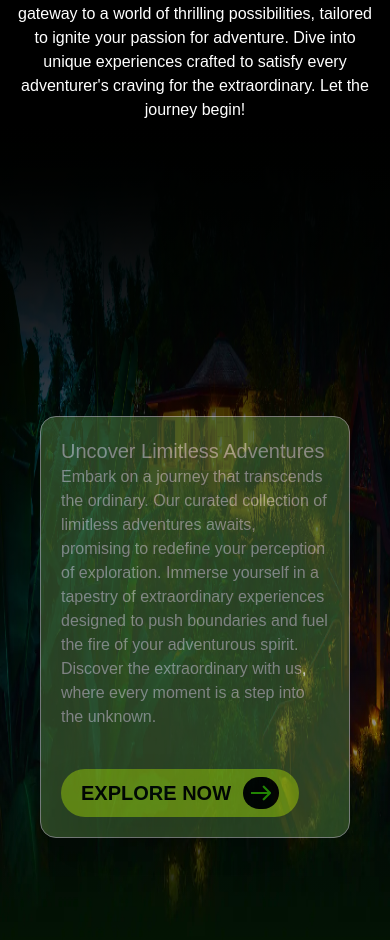
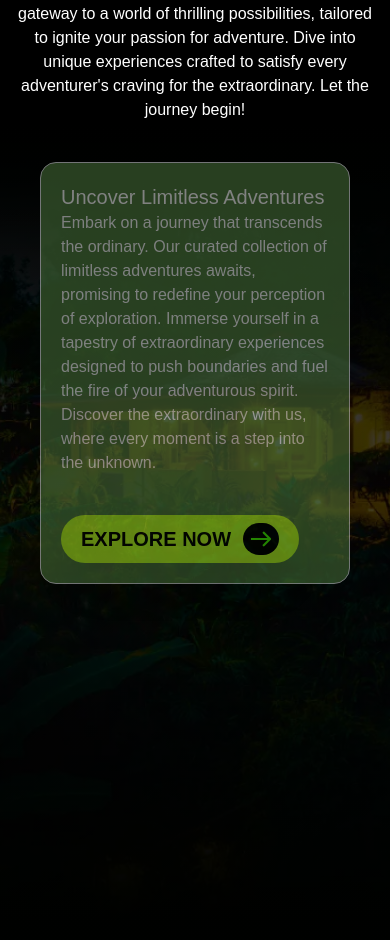
Before and after one commit to SiamShekh/Aadvanture.vercel.app, a React (Vite) app: page / in a window 390 px wide. Shown: the part 2205-3145 px from the top of the page. Built offline with nearby package versions, Linux system fonts and the light colour scheme; a web font is replaced by a local one.

Commit message:
Hero Bg added

```diff
--- a/src/Page/Home/Home.jsx
+++ b/src/Page/Home/Home.jsx
@@ -184,11 +184,13 @@ const Home = () => {
                     <div className="max-h-screen">
                         <div className="relative">
                             <div className="bg-gradient-to-b from-black to-transparent h-screen w-full absolute z-20" />
-                            <img src={TourPackage} className="absolute z-10 w-full h-screen" />
+                            <img src={TourPackage} className="absolute z-10 w-full object-cover h-screen" />
+                            <div className="bg-gradient-to-t from-black to-transparent h-screen w-full absolute z-30" />
+
                         </div>
                     </div>
 
-                    <div className="flex justify-between w-full absolute z-40 mt-[30vh]">
+                    <div className="flex justify-between w-full absolute z-40 md:mt-[30vh]">
                         <div className="bg-[#507D40] opacity-50 m-10 lg:w-96 lg:h-[360px] rounded-2xl border p-5">
 
                             <p className="font-Tektur text-xl text-white">Uncover Limitless Adventures</p>
```
